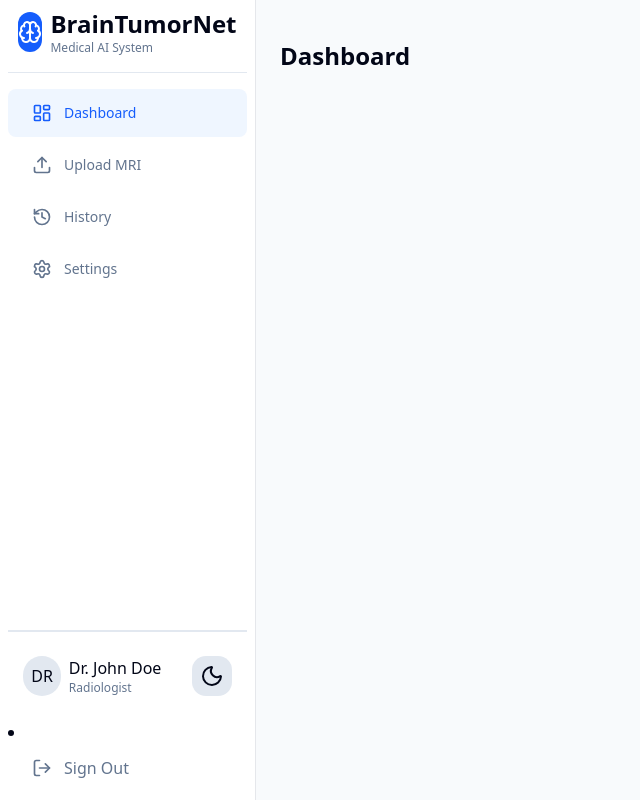
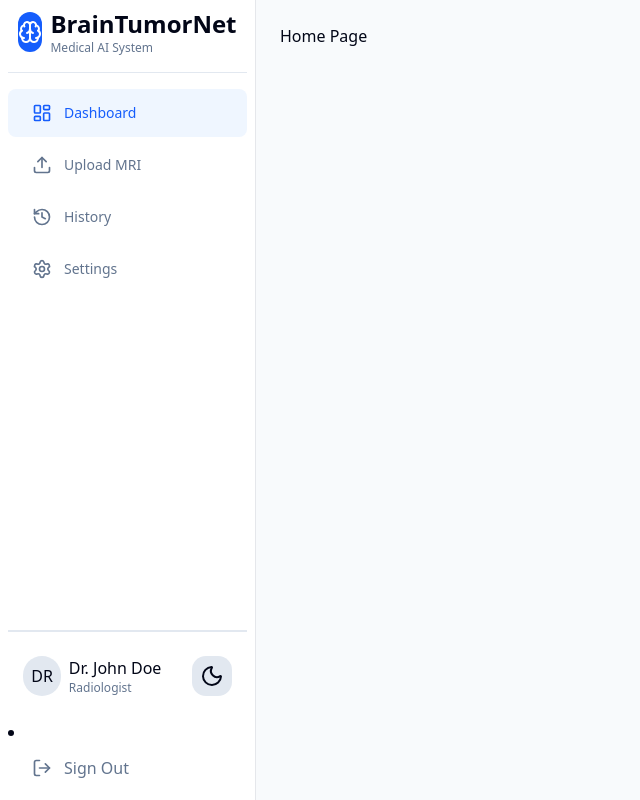
Before and after one commit to Abdalluh28/brain-tumor, a React (Vite) app in the folder client/: page / in a window 1280 px wide. Shown: the whole page, without its empty margins (0-640 px from the left). Built offline with nearby package versions, Linux system fonts and the light colour scheme.

Commit message:
basic routing configuration

```diff
--- a/client/package.json
+++ b/client/package.json
@@ -19,6 +19,7 @@
     "lucide-react": "^0.562.0",
     "react": "^19.2.0",
     "react-dom": "^19.2.0",
+    "react-router-dom": "^7.11.0",
     "tailwind-merge": "^3.4.0"
   },
   "devDependencies": {
--- a/client/src/App.jsx
+++ b/client/src/App.jsx
@@ -1,9 +1,44 @@
+import { createBrowserRouter } from "react-router-dom";
 import AppLayout from "./layouts/AppLayout";
+import { RouterProvider } from "react-router";
 
 export default function App() {
+
+    // router configuration
+    const router = createBrowserRouter([
+        {
+            element: <AppLayout />,
+            children: [
+                {
+                    path: '/',
+                    element: <div>Home Page</div>
+                },
+                {
+                    path: '/uploadMRI',
+                    element: <div>UploadMRI Page</div>
+                },
+                {
+                    path: '/history',
+                    element: <div>History Page</div>
+                },
+                {
+                    path: '/settings',
+                    element: <div>Settings Page</div>
+                }
+            ]
+        },
+        {
+            path: 'login',
+            element: <div>Login Page</div>
+        },
+        {
+            path: 'register',
+            element: <div>Register Page</div>
+        }
+    ])
+
+
     return (
-        <div>
-            <AppLayout />
-        </div>
+        <RouterProvider router={router} />
     );
 }
--- a/client/src/layouts/AppLayout.jsx
+++ b/client/src/layouts/AppLayout.jsx
@@ -2,6 +2,7 @@ import React from 'react'
 import AppSidebar from '@/components/AppSidebar'
 import { SidebarTrigger } from '@/components/ui/sidebar'
 import { Menu } from 'lucide-react'
+import { Outlet } from 'react-router-dom'
 
 export default function AppLayout() {
     return (
@@ -14,9 +15,7 @@ export default function AppLayout() {
                         <Menu />
                     </SidebarTrigger>
                 </div>
-                <h1 className="text-2xl font-bold mt-4">
-                    Dashboard
-                </h1>
+                <Outlet />
             </main>
         </div>
     )
```
Also changed, not shown: 1 other file (tests, documents, lock files or other folders).
